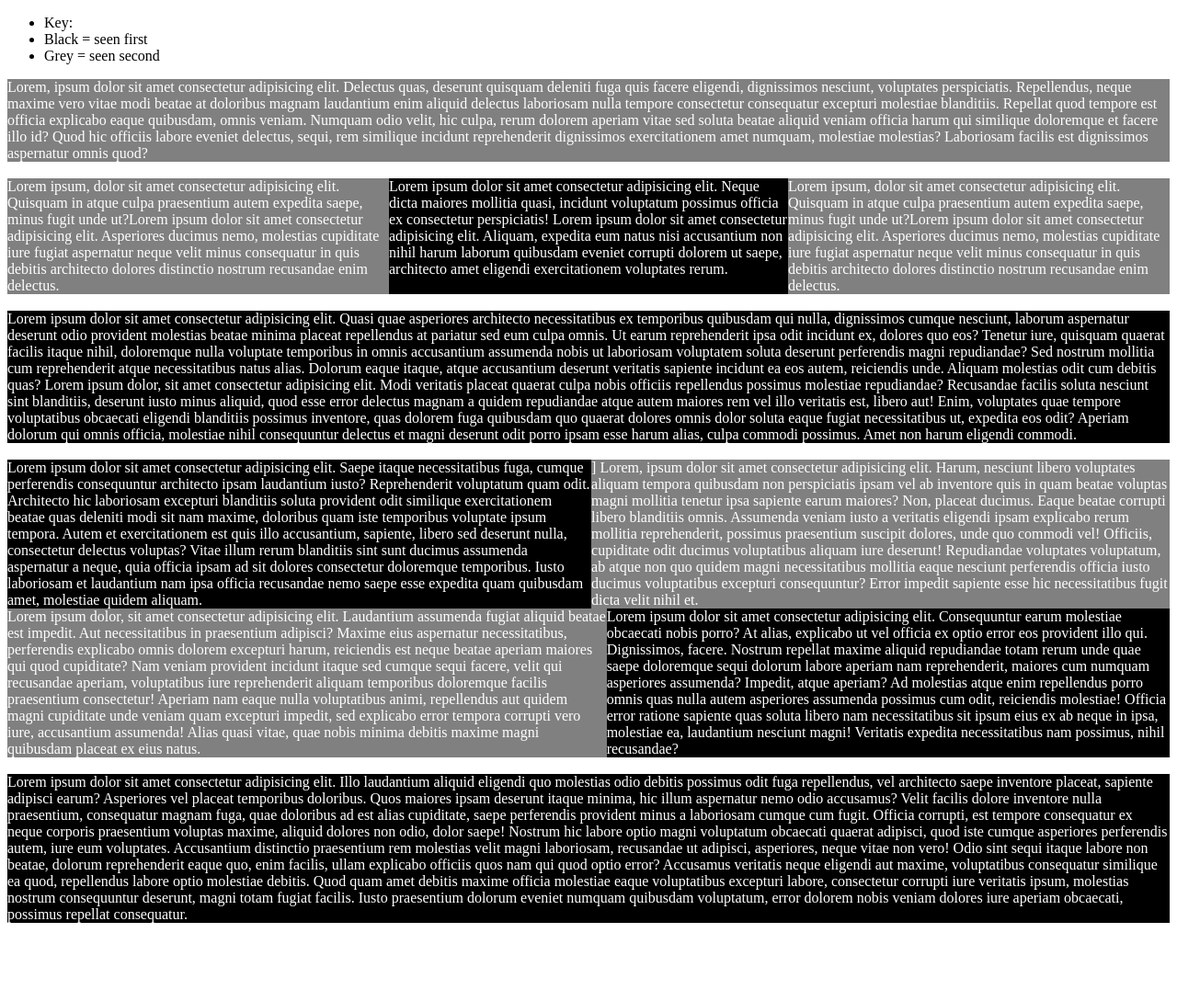
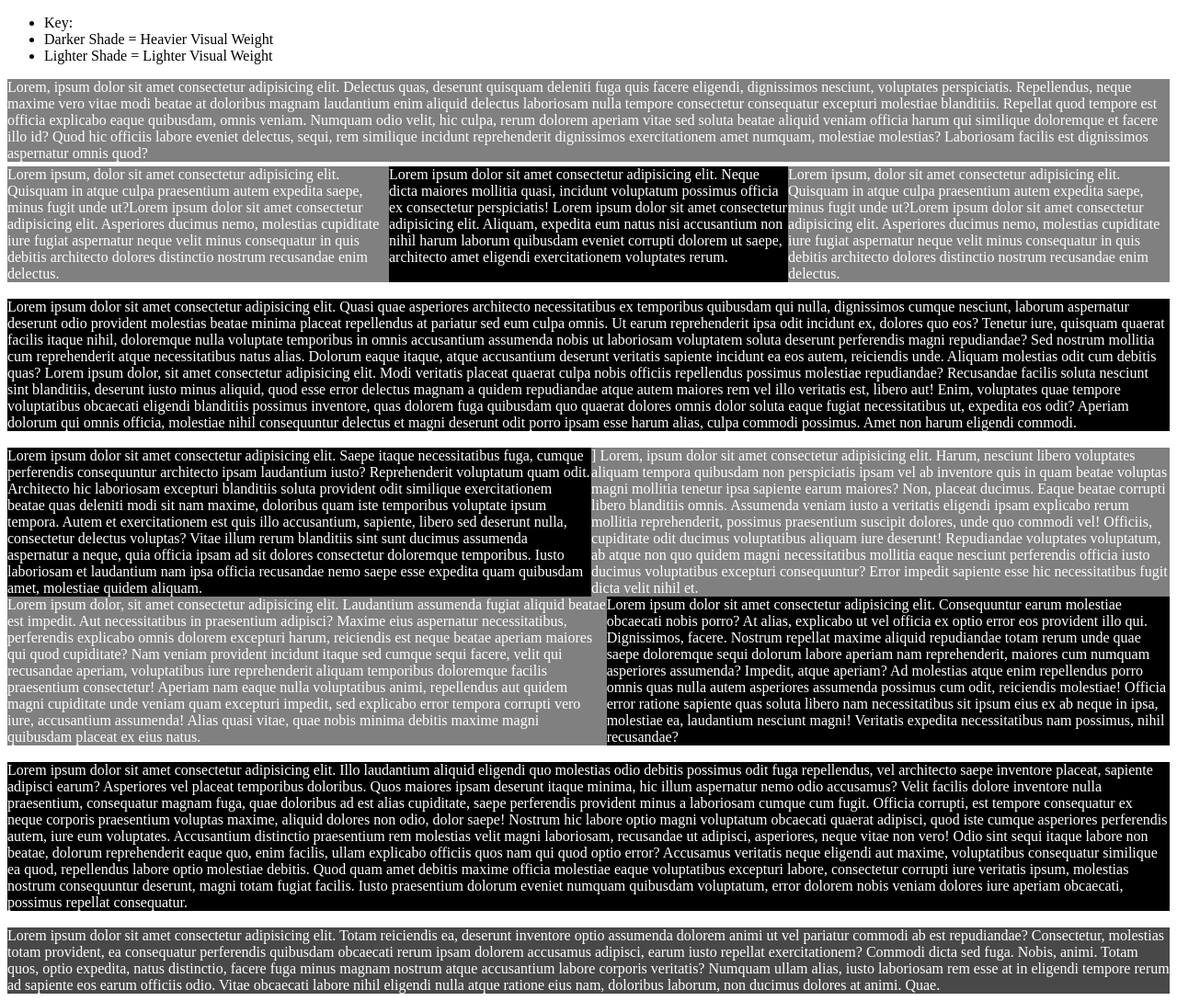
Before and after one commit to D20JS/Smashing-Magazine-Design-Teardown, a plain HTML site: page index.html in a window 1280 px wide. Shown: the whole page at 92% size. Before the commit the page ends 1012 px from the top, so only its background shows below. Drawn offline with Linux system fonts and the light colour scheme.

Commit message:
added Key

```diff
--- a/index.html
+++ b/index.html
@@ -10,8 +10,8 @@
   <body>
     <ul>
       <li>Key:</li>
-      <li>Black = seen first</li>
-      <li>Grey = seen second</li>
+      <li>Darker Shade = Heavier Visual Weight</li>
+      <li>Lighter Shade = Lighter Visual Weight</li>
     </ul>
     <div class="top-container">
       <header>
@@ -29,7 +29,6 @@
         aspernatur omnis quod?
       </header>
     </div>
-    <br />
     <div class="top-articles">
       <span
         ><article>
@@ -173,5 +172,21 @@
         repellat consequatur.
       </article>
     </div>
+    <br />
+    <div class="bottom-1">
+      <article>
+        Lorem ipsum dolor sit amet consectetur adipisicing elit. Totam
+        reiciendis ea, deserunt inventore optio assumenda dolorem animi ut vel
+        pariatur commodi ab est repudiandae? Consectetur, molestias totam
+        provident, ea consequatur perferendis quibusdam obcaecati rerum ipsam
+        dolorem accusamus adipisci, earum iusto repellat exercitationem? Commodi
+        dicta sed fuga. Nobis, animi. Totam quos, optio expedita, natus
+        distinctio, facere fuga minus magnam nostrum atque accusantium labore
+        corporis veritatis? Numquam ullam alias, iusto laboriosam rem esse at in
+        eligendi tempore rerum ad sapiente eos earum officiis odio. Vitae
+        obcaecati labore nihil eligendi nulla atque ratione eius nam, doloribus
+        laborum, non ducimus dolores at animi. Quae.
+      </article>
+    </div>
   </body>
 </html>
--- a/style.css
+++ b/style.css
@@ -1,5 +1,9 @@
 body {
   color: white;
+}
+
+header {
+  margin-bottom: 5px;
 }
 
 ul {
@@ -53,3 +57,7 @@ span {
 .blue {
   background-color: black;
 }
+
+.bottom-1 {
+  background-color: #484848;
+}
```
